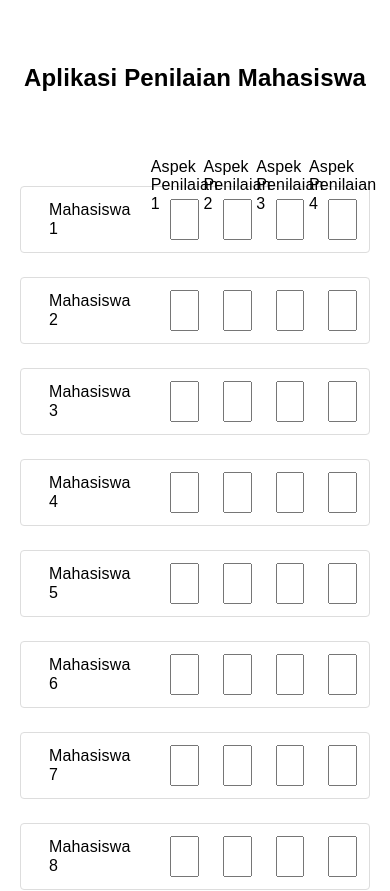
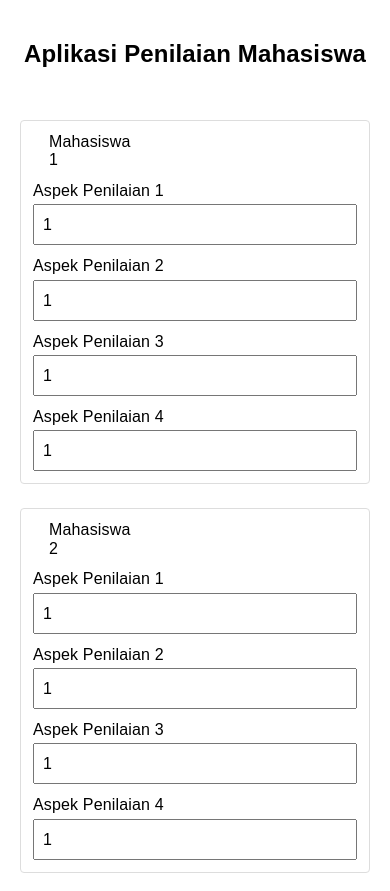
Before and after one commit to muhammadelzandiyusuf/student-assessment-app, a React (Create React App) app: page / in a window 390 px wide. Shown: the top 891 px of the page. Built offline with nearby package versions, Linux system fonts and the light colour scheme.

Commit message:
feat(form): adjust responsive form

```diff
--- a/src/components/InputNumber/index.tsx
+++ b/src/components/InputNumber/index.tsx
@@ -5,10 +5,11 @@ import './styles.scss';
 export type BaseInputRefAttr = HTMLInputElement;
 export type BaseInputProps = InputHTMLAttributes<HTMLInputElement> & {
   label?: string;
+  keyLabel: number;
 };
 
 const InputNumber = forwardRef<BaseInputRefAttr, BaseInputProps>(
-  ({ label, id, name, onChange, ...props }, ref) => {
+  ({ label, keyLabel, id, name, onChange, ...props }, ref) => {
     const handleChange: ChangeEventHandler<HTMLInputElement> = useCallback(
       (e) => {
         e.target.value = e.target.value.startsWith('0') ? '' : e.target.value;
@@ -27,9 +28,16 @@ const InputNumber = forwardRef<BaseInputRefAttr, BaseInputProps>(
 
     return (
       <div className='input'>
-        {label && (
-          <label id={id} htmlFor={id}>{label}</label>
-        )}
+        <div className='input-desktop'>
+          {label && keyLabel === 0 && (
+            <label id={id} htmlFor={id} className='label'>{label}</label>
+          )}
+        </div>
+        <div className='input-mobile'>
+          {label && (
+            <label id={id} htmlFor={id} className='label'>{label}</label>
+          )}
+        </div>
         <input
           {...props}
           type='number'
--- a/src/components/InputNumber/styles.scss
+++ b/src/components/InputNumber/styles.scss
@@ -4,6 +4,15 @@
   flex-direction: column;
   align-items: center;
   row-gap: 4px;
+  &-desktop {
+    width: 100%;
+    display: block;
+    visibility: visible;
+  }
+  &-mobile {
+    display: none;
+    visibility: hidden;
+  }
   label {
     position: absolute;
     top: -100%;
@@ -16,4 +25,23 @@
     margin: 0;
     padding: 8px;
   }
+  @media only screen and (max-width: 867px) {
+    label {
+      position: relative;
+      top: 0;
+    }
+    &-desktop {
+      display: none;
+      visibility: hidden;
+    }
+    &-mobile {
+      width: 100%;
+      display: block;
+      visibility: visible;
+    }
+  }
+
+  @media only screen and (max-width: 665px) {
+    align-items: flex-start;
+  }
 }
--- a/src/pages/Home/constans.ts
+++ b/src/pages/Home/constans.ts
@@ -57,18 +57,22 @@ export const studentAssessmentForm: StudentAssessmentFormProps[] = [
     register: [
       {
         label: 'Aspek Penilaian 1',
+        isLabel: true,
         name: 'aspek_penilaian_1.mahasiswa_1'
       },
       {
         label: 'Aspek Penilaian 2',
+        isLabel: true,
         name: 'aspek_penilaian_2.mahasiswa_1'
       },
       {
         label: 'Aspek Penilaian 3',
+        isLabel: true,
         name: 'aspek_penilaian_3.mahasiswa_1'
       },
       {
         label: 'Aspek Penilaian 4',
+        isLabel: true,
         name: 'aspek_penilaian_4.mahasiswa_1'
       },
     ],
@@ -77,15 +81,23 @@ export const studentAssessmentForm: StudentAssessmentFormProps[] = [
     name: 'Mahasiswa 2',
     register: [
       {
+        label: 'Aspek Penilaian 1',
+        isLabel: true,
         name: 'aspek_penilaian_1.mahasiswa_2'
       },
       {
+        label: 'Aspek Penilaian 2',
+        isLabel: true,
         name: 'aspek_penilaian_2.mahasiswa_2'
       },
       {
+        label: 'Aspek Penilaian 3',
+        isLabel: true,
         name: 'aspek_penilaian_3.mahasiswa_2'
       },
       {
+        label: 'Aspek Penilaian 4',
+        isLabel: true,
         name: 'aspek_penilaian_4.mahasiswa_2'
       },
     ],
@@ -94,15 +106,23 @@ export const studentAssessmentForm: StudentAssessmentFormProps[] = [
     name: 'Mahasiswa 3',
     register: [
       {
+        label: 'Aspek Penilaian 1',
+        isLabel: true,
         name: 'aspek_penilaian_1.mahasiswa_3'
       },
       {
+        label: 'Aspek Penilaian 2',
+        isLabel: true,
         name: 'aspek_penilaian_2.mahasiswa_3'
       },
       {
+        label: 'Aspek Penilaian 3',
+        isLabel: true,
         name: 'aspek_penilaian_3.mahasiswa_3'
       },
       {
+        label: 'Aspek Penilaian 4',
+        isLabel: true,
         name: 'aspek_penilaian_4.mahasiswa_3'
       },
     ],
@@ -111,15 +131,23 @@ export const studentAssessmentForm: StudentAssessmentFormProps[] = [
     name: 'Mahasiswa 4',
     register: [
       {
+        label: 'Aspek Penilaian 1',
+        isLabel: true,
         name: 'aspek_penilaian_1.mahasiswa_4'
       },
       {
+        label: 'Aspek Penilaian 2',
+        isLabel: true,
         name: 'aspek_penilaian_2.mahasiswa_4'
       },
       {
+        label: 'Aspek Penilaian 3',
+        isLabel: true,
         name: 'aspek_penilaian_3.mahasiswa_4'
       },
       {
+        label: 'Aspek Penilaian 4',
+        isLabel: true,
         name: 'aspek_penilaian_4.mahasiswa_4'
       },
     ],
@@ -128,15 +156,23 @@ export const studentAssessmentForm: StudentAssessmentFormProps[] = [
     name: 'Mahasiswa 5',
     register: [
       {
+        label: 'Aspek Penilaian 1',
+        isLabel: true,
         name: 'aspek_penilaian_1.mahasiswa_5'
       },
       {
+        label: 'Aspek Penilaian 2',
+        isLabel: true,
         name: 'aspek_penilaian_2.mahasiswa_5'
       },
       {
+        label: 'Aspek Penilaian 3',
+        isLabel: true,
         name: 'aspek_penilaian_3.mahasiswa_5'
       },
       {
+        label: 'Aspek Penilaian 4',
+        isLabel: true,
         name: 'aspek_penilaian_4.mahasiswa_5'
       },
     ],
@@ -145,15 +181,23 @@ export const studentAssessmentForm: StudentAssessmentFormProps[] = [
     name: 'Mahasiswa 6',
     register: [
       {
+        label: 'Aspek Penilaian 1',
+        isLabel: true,
         name: 'aspek_penilaian_1.mahasiswa_6'
       },
       {
+        label: 'Aspek Penilaian 2',
+        isLabel: true,
         name: 'aspek_penilaian_2.mahasiswa_6'
       },
       {
+        label: 'Aspek Penilaian 3',
+        isLabel: true,
         name: 'aspek_penilaian_3.mahasiswa_6'
       },
       {
+        label: 'Aspek Penilaian 4',
+        isLabel: true,
         name: 'aspek_penilaian_4.mahasiswa_6'
       },
     ],
@@ -162,15 +206,23 @@ export const studentAssessmentForm: StudentAssessmentFormProps[] = [
     name: 'Mahasiswa 7',
     register: [
       {
+        label: 'Aspek Penilaian 1',
+        isLabel: true,
         name: 'aspek_penilaian_1.mahasiswa_7'
       },
       {
+        label: 'Aspek Penilaian 2',
+        isLabel: true,
         name: 'aspek_penilaian_2.mahasiswa_7'
       },
       {
+        label: 'Aspek Penilaian 3',
+        isLabel: true,
         name: 'aspek_penilaian_3.mahasiswa_7'
       },
       {
+        label: 'Aspek Penilaian 4',
+        isLabel: true,
         name: 'aspek_penilaian_4.mahasiswa_7'
       },
     ],
@@ -179,15 +231,23 @@ export const studentAssessmentForm: StudentAssessmentFormProps[] = [
     name: 'Mahasiswa 8',
     register: [
       {
+        label: 'Aspek Penilaian 1',
+        isLabel: true,
         name: 'aspek_penilaian_1.mahasiswa_8'
       },
       {
+        label: 'Aspek Penilaian 2',
+        isLabel: true,
         name: 'aspek_penilaian_2.mahasiswa_8'
       },
       {
+        label: 'Aspek Penilaian 3',
+        isLabel: true,
         name: 'aspek_penilaian_3.mahasiswa_8'
       },
       {
+        label: 'Aspek Penilaian 4',
+        isLabel: true,
         name: 'aspek_penilaian_4.mahasiswa_8'
       },
     ],
@@ -196,15 +256,23 @@ export const studentAssessmentForm: StudentAssessmentFormProps[] = [
     name: 'Mahasiswa 9',
     register: [
       {
+        label: 'Aspek Penilaian 1',
+        isLabel: true,
         name: 'aspek_penilaian_1.mahasiswa_9'
       },
       {
+        label: 'Aspek Penilaian 2',
+        isLabel: true,
         name: 'aspek_penilaian_2.mahasiswa_9'
       },
       {
+        label: 'Aspek Penilaian 3',
+        isLabel: true,
         name: 'aspek_penilaian_3.mahasiswa_9'
       },
       {
+        label: 'Aspek Penilaian 4',
+        isLabel: true,
         name: 'aspek_penilaian_4.mahasiswa_9'
       },
     ],
@@ -213,15 +281,23 @@ export const studentAssessmentForm: StudentAssessmentFormProps[] = [
     name: 'Mahasiswa 10',
     register: [
       {
+        label: 'Aspek Penilaian 1',
+        isLabel: true,
         name: 'aspek_penilaian_1.mahasiswa_10'
       },
       {
+        label: 'Aspek Penilaian 2',
+        isLabel: true,
         name: 'aspek_penilaian_2.mahasiswa_10'
       },
       {
+        label: 'Aspek Penilaian 3',
+        isLabel: true,
         name: 'aspek_penilaian_3.mahasiswa_10'
       },
       {
+        label: 'Aspek Penilaian 4',
+        isLabel: true,
         name: 'aspek_penilaian_4.mahasiswa_10'
       },
     ],
--- a/src/pages/Home/index.tsx
+++ b/src/pages/Home/index.tsx
@@ -42,7 +42,7 @@ const Home = () => {
                 <div className='card-form'>
                   {item.register.map((reg, number) => (
                     <div className='card-form-input' key={number}>
-                      <InputNumber {...register(reg.name)} label={reg.label} name={reg.name} />
+                      <InputNumber {...register(reg.name)} label={reg.label} name={reg.name} keyLabel={index} />
                     </div>
                   ))}
                 </div>
--- a/src/pages/Home/style.scss
+++ b/src/pages/Home/style.scss
@@ -76,12 +76,40 @@ html {
       position: relative;
     }
   }
-  @media only screen and (max-width: 768px) {
+  @media only screen and (max-width: 867px) {
     &-title {
+      padding: 36px 0 48px;
       h1 {
         font-size: 24px;
         line-height: 36px;
       }
     }
+    .card {
+      &-wrapper {
+        flex-direction: column;
+        align-items: flex-start;
+        row-gap: 12px;
+      }
+      &-name {
+        justify-content: flex-start;
+      }
+    }
+    .form-button {
+      padding: 24px 0;
+      button {
+        width: 100%;
+      }
+    }
+  }
+  @media only screen and (max-width: 665px) {
+    .card {
+      &-form {
+        grid-template-columns: 1fr;
+        gap: 12px;
+      }
+    }
+    .output {
+      padding: 0;
+    }
   }
 }
--- a/src/pages/Home/types.ts
+++ b/src/pages/Home/types.ts
@@ -66,5 +66,5 @@ export type RegisterNameProps = 'aspek_penilaian_1.mahasiswa_1' | 'aspek_penilai
 
 export type StudentAssessmentFormProps = {
   name: string;
-  register: Array<{ label?: string, name: RegisterNameProps }>;
+  register: Array<{ label?: string, isLabel: boolean, name: RegisterNameProps }>;
 };
```
